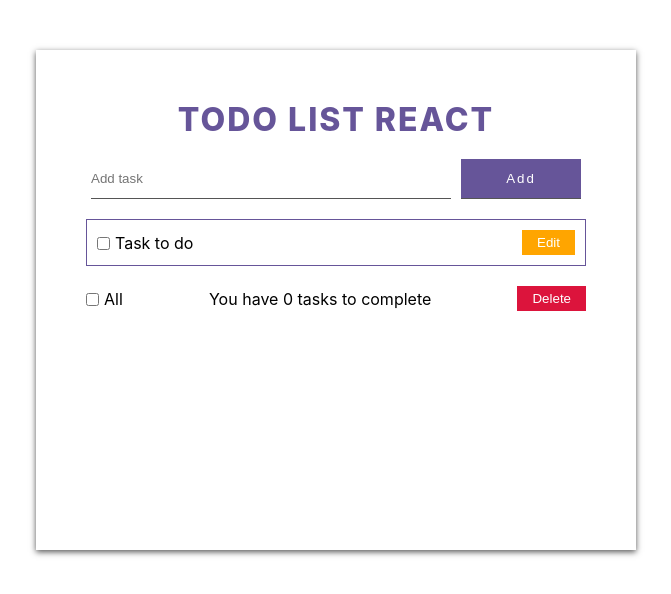
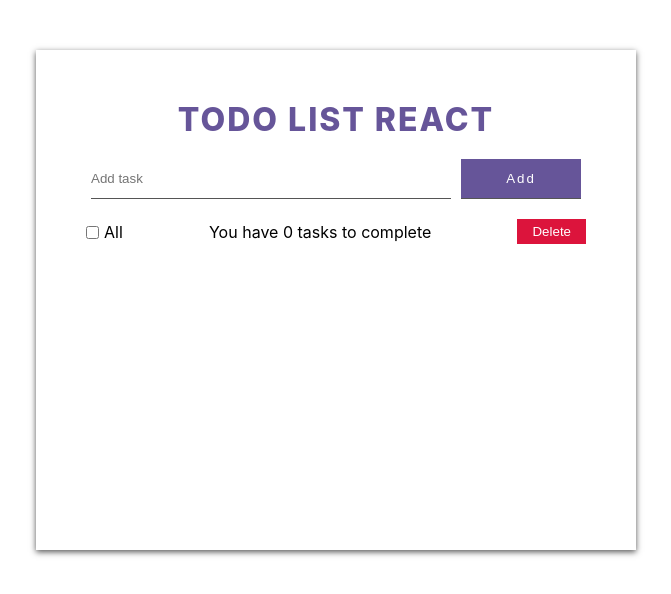
Before and after one commit to George4888/todo-list-with-react, a React (Create React App) app: page / in a window 1280 px wide. Shown: the top 594 px of the page, without its empty margins (304-975 px from the left). Built offline with nearby package versions, Linux system fonts and the light colour scheme.

Commit message:
add todo tasks working

```diff
--- a/src/App.jsx
+++ b/src/App.jsx
@@ -1,24 +1,20 @@
 import "./App.css";
+import DataProvider from "./components/DataProvider";
 import FormInput from "./components/FormInput";
+import Info from "./components/Info";
 import List from "./components/List";
 
 function App() {
   return (
-    <div className="App">
-      <h1>ToDo list React</h1>
+    <DataProvider>
+      <div className="App">
+        <h1>ToDo list React</h1>
 
-      <FormInput />
-      <List />
-
-      <div className="row">
-        <label htmlFor="all">
-          <input type="checkbox" name="all" id="all" />
-          All
-        </label>
-        <p>You have 0 tasks to complete</p>
-        <button id="delete">Delete</button>
+        <FormInput />
+        <List />
+        <Info />
       </div>
-    </div>
+    </DataProvider>
   );
 }
 
--- /dev/null
+++ b/src/components/DataProvider.jsx
@@ -0,0 +1,17 @@
+import React, { useState, useEffect, createContext } from "react";
+
+export const DataContext = createContext();
+
+const DataProvider = (props) => {
+  const [todos, setTodos] = useState([]);
+
+  return (
+    <>
+      <DataContext.Provider value={[todos, setTodos]}>
+        {props.children}
+      </DataContext.Provider>
+    </>
+  );
+};
+
+export default DataProvider;
--- a/src/components/FormInput.jsx
+++ b/src/components/FormInput.jsx
@@ -1,15 +1,27 @@
-import React from "react";
+import React, { useState, useContext } from "react";
+import { DataContext } from "./DataProvider";
 
 function FormInput() {
+  const [todos, setTodos] = useContext(DataContext);
+  const [todoName, setTodoName] = useState("");
+
+  const AddTodo = (e) => {
+    e.preventDefault();
+    setTodos([...todos, { name: todoName, complete: false }]);
+    setTodoName("");
+  };
+
   return (
     <>
-      <form autoComplete="off">
+      <form autoComplete="off" onSubmit={AddTodo}>
         <input
           type="text"
           name="todos"
           id="todos"
           required
           placeholder="Add task"
+          value={todoName}
+          onChange={(e) => setTodoName(e.target.value.toLocaleLowerCase())}
         />
         <button type="submit">Add</button>
       </form>
--- /dev/null
+++ b/src/components/Info.jsx
@@ -0,0 +1,18 @@
+import React from "react";
+
+const Info = () => {
+  return (
+    <>
+      <div className="row">
+        <label htmlFor="all">
+          <input type="checkbox" name="all" id="all" />
+          All
+        </label>
+        <p>You have 0 tasks to complete</p>
+        <button id="delete">Delete</button>
+      </div>
+    </>
+  );
+};
+
+export default Info;
--- a/src/components/List.jsx
+++ b/src/components/List.jsx
@@ -1,16 +1,17 @@
-import React from "react";
+import React, { useContext } from "react";
+import ListItem from "./ListItem";
+
+import { DataContext } from "./DataProvider";
 
 function List() {
+  const [todos, setTodos] = useContext(DataContext);
+
   return (
     <>
       <ul>
-        <li>
-          <label htmlFor="check">
-            <input type="checkbox" id="check" />
-            Task to do
-          </label>
-          <button>Edit</button>
-        </li>
+        {todos.map((todo, index) => (
+          <ListItem todo={todo} key={index} id={index} />
+        ))}
       </ul>
     </>
   );
--- /dev/null
+++ b/src/components/ListItem.jsx
@@ -0,0 +1,17 @@
+import React from "react";
+
+const ListItem = ({ todo, id }) => {
+  return (
+    <>
+      <li>
+        <label htmlFor={id}>
+          <input type="checkbox" id={id} />
+          {todo.name}
+        </label>
+        <button>Edit</button>
+      </li>
+    </>
+  );
+};
+
+export default ListItem;
```
